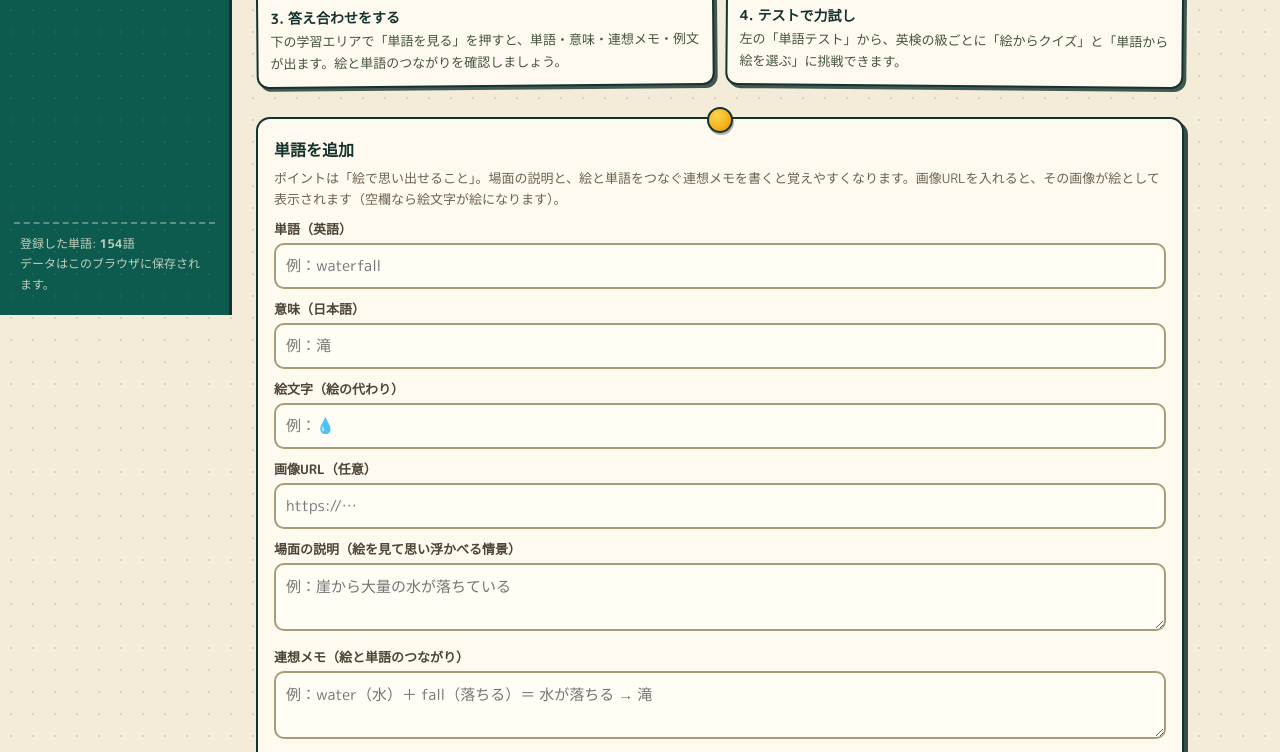
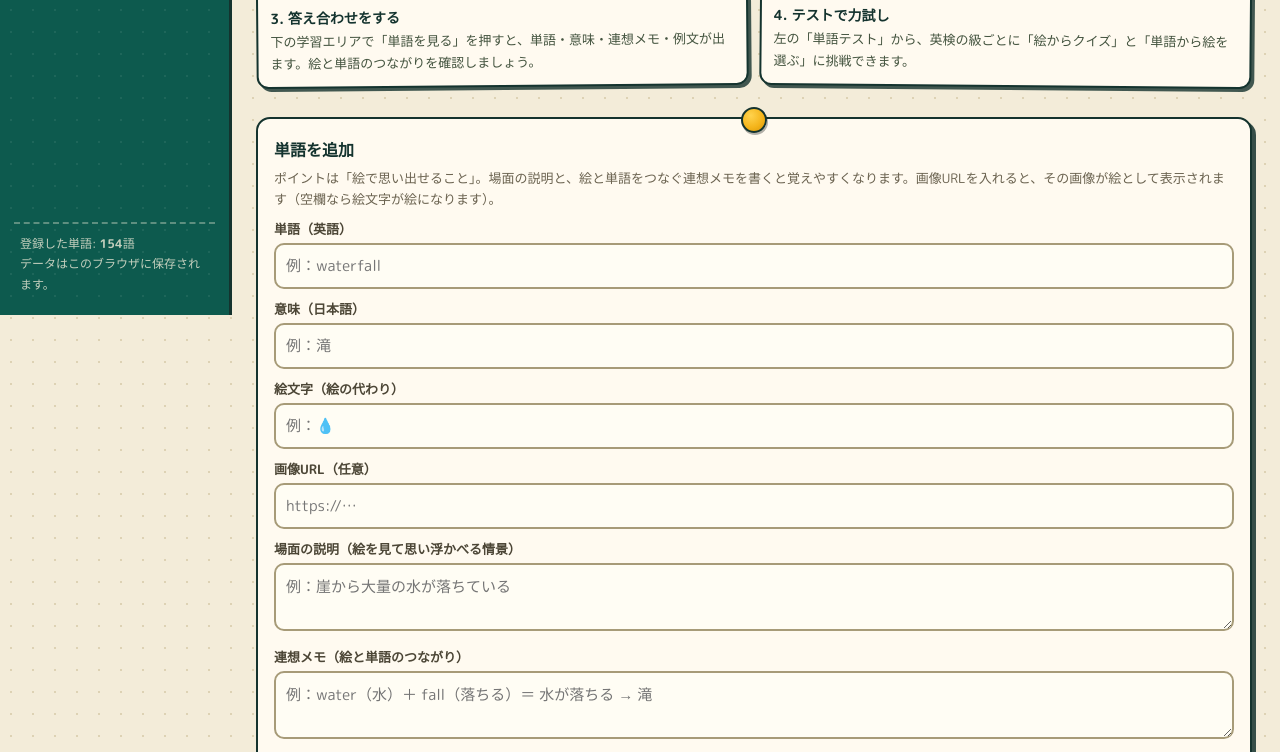
Before and after one commit to Motchan36/vocabulary-flashcard-app, a plain HTML site: page index.html in a window 1280 px wide. Shown: the part 485-1237 px from the top of the page. Drawn offline with Linux system fonts and the light colour scheme.

Commit message:
メイン画面を画面幅いっぱいに拡大

```diff
--- a/index.html
+++ b/index.html
@@ -21,7 +21,7 @@
   }
   * { box-sizing: border-box; }
   body { font-family: "M PLUS Rounded 1c", "Hiragino Maru Gothic ProN", "Hiragino Kaku Gothic ProN", sans-serif; margin: 0; color: var(--ink); background-color: var(--paper); background-image: radial-gradient(#ddd2b4 1.2px, transparent 1.3px); background-size: 22px 22px; }
-  .layout { display: flex; align-items: stretch; max-width: 1460px; margin: 0; }
+  .layout { display: flex; align-items: stretch; max-width: none; margin: 0; }
   /* サイドバー：アイコンと同じ深緑のボード */
   .sidebar { width: 232px; flex-shrink: 0; background: var(--teal); background-image: radial-gradient(rgba(255,255,255,.07) 1.2px, transparent 1.3px); background-size: 22px 22px; border-right: 3px solid var(--ink); padding: 20px 14px; position: sticky; top: 0; height: 100vh; display: flex; flex-direction: column; gap: 14px; }
   .brand { display: flex; gap: 10px; align-items: center; padding: 4px 6px 14px; border: none; border-bottom: 2px dashed rgba(246,239,221,.35); background: none; cursor: pointer; width: 100%; text-align: left; font: inherit; color: #fdf6e0; border-radius: 0; box-shadow: none; }
@@ -38,7 +38,7 @@
   .sidebar .tabs button.active { background: var(--yellow); color: var(--ink); border-color: var(--ink); box-shadow: 2px 2px 0 rgba(0,0,0,.4); }
   .sidebar .tabs button.active::before { background: var(--teal); }
   .side-note { margin-top: auto; font-size: 12px; color: rgba(246,239,221,.78); line-height: 1.7; padding: 10px 6px 0; border-top: 2px dashed rgba(246,239,221,.35); }
-  .main { flex: 1; min-width: 0; max-width: 980px; margin: 0; padding: 24px 28px 56px 24px; width: 100%; }
+  .main { flex: 1; min-width: 0; max-width: none; margin: 0; padding: 24px 28px 56px 24px; width: 100%; }
   @media (max-width: 760px) {
     .layout { flex-direction: column; }
     .sidebar { width: 100%; height: auto; position: static; border-right: none; border-bottom: 3px solid var(--ink); padding: 12px; }
```
